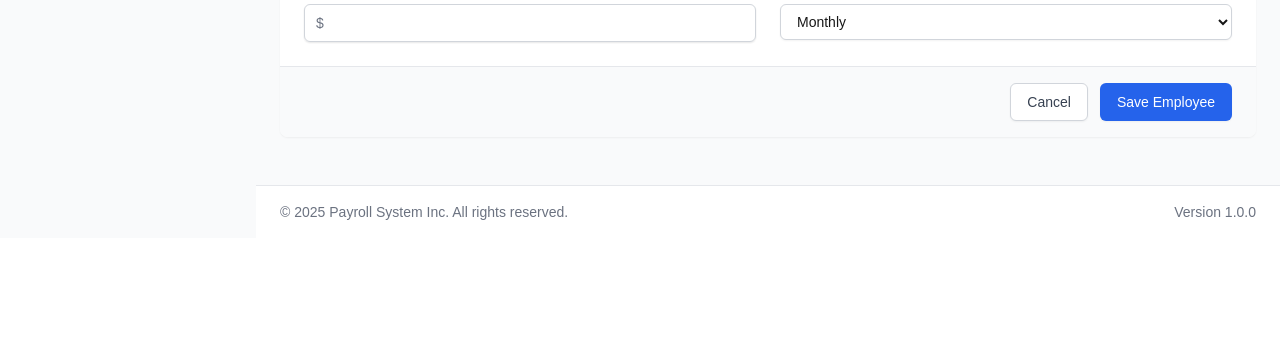
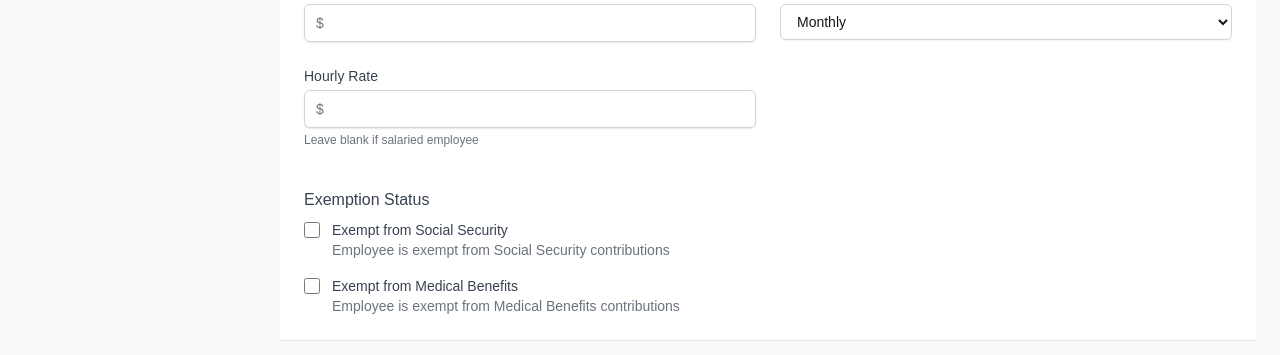
Before and after one commit to AbdullahIqbal26904/payroll-system, a Next.js app: page /dashboard/employees/add in a window 1280 px wide. Shown: the part 978-1333 px from the top of the page. Before the commit the page ends 1216 px from the top, so only its background shows below. Built offline with nearby package versions, Linux system fonts and the light colour scheme; no server answers; sample sign-in values are in the browser's storage.

Commit message:
frontend updated.

```diff
--- a/src/pages/dashboard/employees/add.jsx
+++ b/src/pages/dashboard/employees/add.jsx
@@ -23,14 +23,20 @@ export default function AddEmployee() {
     job_title: '',
     department: '',
     salary_amount: '',
-    payment_frequency: 'Monthly'
+    payment_frequency: 'Monthly',
+    // New fields
+    hourly_rate: '',
+    is_exempt_ss: false,
+    is_exempt_medical: false
   });
 
   const handleChange = (e) => {
-    const { name, value } = e.target;
+    const { name, value, type, checked } = e.target;
     setFormData(prev => ({
       ...prev,
-      [name]: name === 'salary_amount' ? parseFloat(value) || '' : value
+      [name]: type === 'checkbox' ? checked :
+              (name === 'salary_amount' || name === 'hourly_rate') ? parseFloat(value) || '' :
+              value
     }));
   };
 
@@ -320,6 +326,76 @@ export default function AddEmployee() {
                     <option value="Monthly">Monthly</option>
                   </select>
                 </div>
+
+                {/* Hourly Rate */}
+                <div>
+                  <label htmlFor="hourly_rate" className="block text-sm font-medium text-gray-700">
+                    Hourly Rate
+                  </label>
+                  <div className="mt-1 relative rounded-md shadow-sm">
+                    <div className="absolute inset-y-0 left-0 pl-3 flex items-center pointer-events-none">
+                      <span className="text-gray-500 sm:text-sm">$</span>
+                    </div>
+                    <input
+                      type="number"
+                      name="hourly_rate"
+                      id="hourly_rate"
+                      min="0"
+                      step="0.01"
+                      value={formData.hourly_rate}
+                      onChange={handleChange}
+                      className="mt-1 block w-full pl-7 border border-gray-300 rounded-md shadow-sm py-2 px-3 focus:outline-none focus:ring-blue-500 focus:border-blue-500 sm:text-sm"
+                    />
+                  </div>
+                  <p className="mt-1 text-xs text-gray-500">Leave blank if salaried employee</p>
+                </div>
+
+                {/* Exemption Status Section */}
+                <div className="md:col-span-2 mt-4">
+                  <h3 className="text-md font-medium text-gray-700 mb-2">Exemption Status</h3>
+
+                  <div className="space-y-4">
+                    {/* Social Security Exemption */}
+                    <div className="flex items-start">
+                      <div className="flex items-center h-5">
+                        <input
+                          id="is_exempt_ss"
+                          name="is_exempt_ss"
+                          type="checkbox"
+                          checked={formData.is_exempt_ss}
+                          onChange={handleChange}
+                          className="focus:ring-blue-500 h-4 w-4 text-blue-600 border-gray-300 rounded"
+                        />
+                      </div>
+                      <div className="ml-3 text-sm">
+                        <label htmlFor="is_exempt_ss" className="font-medium text-gray-700">
+                          Exempt from Social Security
+                        </label>
+                        <p className="text-gray-500">Employee is exempt from Social Security contributions</p>
+                      </div>
+                    </div>
+
+                    {/* Medical Benefits Exemption */}
+                    <div className="flex items-start">
+                      <div className="flex items-center h-5">
+                        <input
+                          id="is_exempt_medical"
+                          name="is_exempt_medical"
+                          type="checkbox"
+                          checked={formData.is_exempt_medical}
+                          onChange={handleChange}
+                          className="focus:ring-blue-500 h-4 w-4 text-blue-600 border-gray-300 rounded"
+                        />
+                      </div>
+                      <div className="ml-3 text-sm">
+                        <label htmlFor="is_exempt_medical" className="font-medium text-gray-700">
+                          Exempt from Medical Benefits
+                        </label>
+                        <p className="text-gray-500">Employee is exempt from Medical Benefits contributions</p>
+                      </div>
+                    </div>
+                  </div>
+                </div>
               </div>
             </div>
 
--- a/src/pages/dashboard/payroll/calculate.jsx
+++ b/src/pages/dashboard/payroll/calculate.jsx
@@ -50,6 +50,7 @@ export default function CalculatePayroll() {
 
   // Show success message and redirect to payroll reports
   useEffect(() => {
+    console.log('first')
     if (success && message) {
       toast.success(message);
       router.push('/dashboard/payroll/reports');
@@ -203,7 +204,7 @@ export default function CalculatePayroll() {
             </div>
 
             {/* Employee Hours Table */}
-            {currentTimesheetPeriod.employees && currentTimesheetPeriod.employees.length > 0 && (
+            {currentTimesheetPeriod.payrollItems && currentTimesheetPeriod.payrollItems.length > 0 && (
               <div className="overflow-x-auto">
                 <table className="min-w-full divide-y divide-gray-200">
                   <thead className="bg-gray-50">
@@ -226,17 +227,17 @@ export default function CalculatePayroll() {
                     </tr>
                   </thead>
                   <tbody className="bg-white divide-y divide-gray-200">
-                    {currentTimesheetPeriod.employees.map((employee) => (
-                      <tr key={employee.id} className="hover:bg-gray-50">
+                    {currentTimesheetPeriod.payrollItems.map((employee) => (
+                      <tr key={employee.employeeId} className="hover:bg-gray-50">
                         <td className="px-6 py-4 whitespace-nowrap">
                           <div className="flex items-center">
                             <div className="ml-4">
                               <div className="text-sm font-medium text-gray-900">
-                                {employee.name}
+                                {employee.employeeName}
                               </div>
-                              <div className="text-sm text-gray-500">
+                              {/* <div className="text-sm text-gray-500">
                                 {employee.email}
-                              </div>
+                              </div> */}
                             </div>
                           </div>
                         </td>
@@ -244,13 +245,13 @@ export default function CalculatePayroll() {
                           {employee.employeeId}
                         </td>
                         <td className="px-6 py-4 whitespace-nowrap text-sm text-gray-500">
-                          {employee.regularHours?.toFixed(2) || '0.00'} hrs
+                          {employee.hoursWorked?.toFixed(2) || '0.00'} hrs
                         </td>
                         <td className="px-6 py-4 whitespace-nowrap text-sm text-gray-500">
                           {employee.overtimeHours?.toFixed(2) || '0.00'} hrs
                         </td>
                         <td className="px-6 py-4 whitespace-nowrap text-sm text-gray-500">
-                          {((employee.regularHours || 0) + (employee.overtimeHours || 0)).toFixed(2)} hrs
+                          {((employee.hoursWorked || 0) + (employee.overtimeHours || 0)).toFixed(2)} hrs
                         </td>
                       </tr>
                     ))}
--- a/src/pages/dashboard/payroll/reports/[id].jsx
+++ b/src/pages/dashboard/payroll/reports/[id].jsx
@@ -16,6 +16,7 @@ export default function PayrollReportDetails() {
 
   // Fetch payroll report details
   useEffect(() => {
+    console.log(currentPayrollReport)
     if (id) {
       dispatch(fetchPayrollReportDetails(id));
     }
@@ -120,7 +121,7 @@ export default function PayrollReportDetails() {
                 Payroll Report #{currentPayrollReport.id}
               </h1>
               <p className="mt-2 text-sm text-gray-600">
-                Pay Date: {formatDate(currentPayrollReport.payDate)} | Period: {formatDate(currentPayrollReport.periodStartDate)} - {formatDate(currentPayrollReport.periodEndDate)}
+                Pay Date: {formatDate(currentPayrollReport.pay_date)} | Period: {formatDate(currentPayrollReport.period_start)} - {formatDate(currentPayrollReport.period_end)}
               </p>
             </div>
             <button
@@ -139,15 +140,15 @@ export default function PayrollReportDetails() {
             <div className="grid grid-cols-1 md:grid-cols-3 gap-6 p-6">
               <div className="bg-gray-50 p-4 rounded-lg">
                 <div className="text-sm font-medium text-gray-500 mb-1">Total Employees</div>
-                <div className="text-xl font-semibold">{currentPayrollReport.employeeCount || 0}</div>
+                <div className="text-xl font-semibold">{currentPayrollReport.total_employees || 0}</div>
               </div>
               <div className="bg-gray-50 p-4 rounded-lg">
                 <div className="text-sm font-medium text-gray-500 mb-1">Total Gross</div>
-                <div className="text-xl font-semibold">{formatCurrency(currentPayrollReport.totalGross)}</div>
+                <div className="text-xl font-semibold">{formatCurrency(currentPayrollReport.total_gross)}</div>
               </div>
               <div className="bg-gray-50 p-4 rounded-lg">
                 <div className="text-sm font-medium text-gray-500 mb-1">Total Net</div>
-                <div className="text-xl font-semibold">{formatCurrency(currentPayrollReport.totalNet)}</div>
+                <div className="text-xl font-semibold">{formatCurrency(currentPayrollReport.total_net)}</div>
               </div>
             </div>
           </div>
@@ -205,13 +206,13 @@ export default function PayrollReportDetails() {
                   </tr>
                 </thead>
                 <tbody className="bg-white divide-y divide-gray-200">
-                  {currentPayrollReport.employees && currentPayrollReport.employees.map((employee) => (
-                    <tr key={employee.id} className="hover:bg-gray-50">
+                  {currentPayrollReport.employees && currentPayrollReport.items.map((employee) => (
+                    <tr key={employee.employee_id} className="hover:bg-gray-50">
                       <td className="px-6 py-4 whitespace-nowrap">
                         <div className="flex items-center">
                           <div>
                             <div className="text-sm font-medium text-gray-900">
-                              {employee.name}
+                              {employee.employee_name}
                             </div>
                             <div className="text-sm text-gray-500">
                               ID: {employee.employeeId}
```
